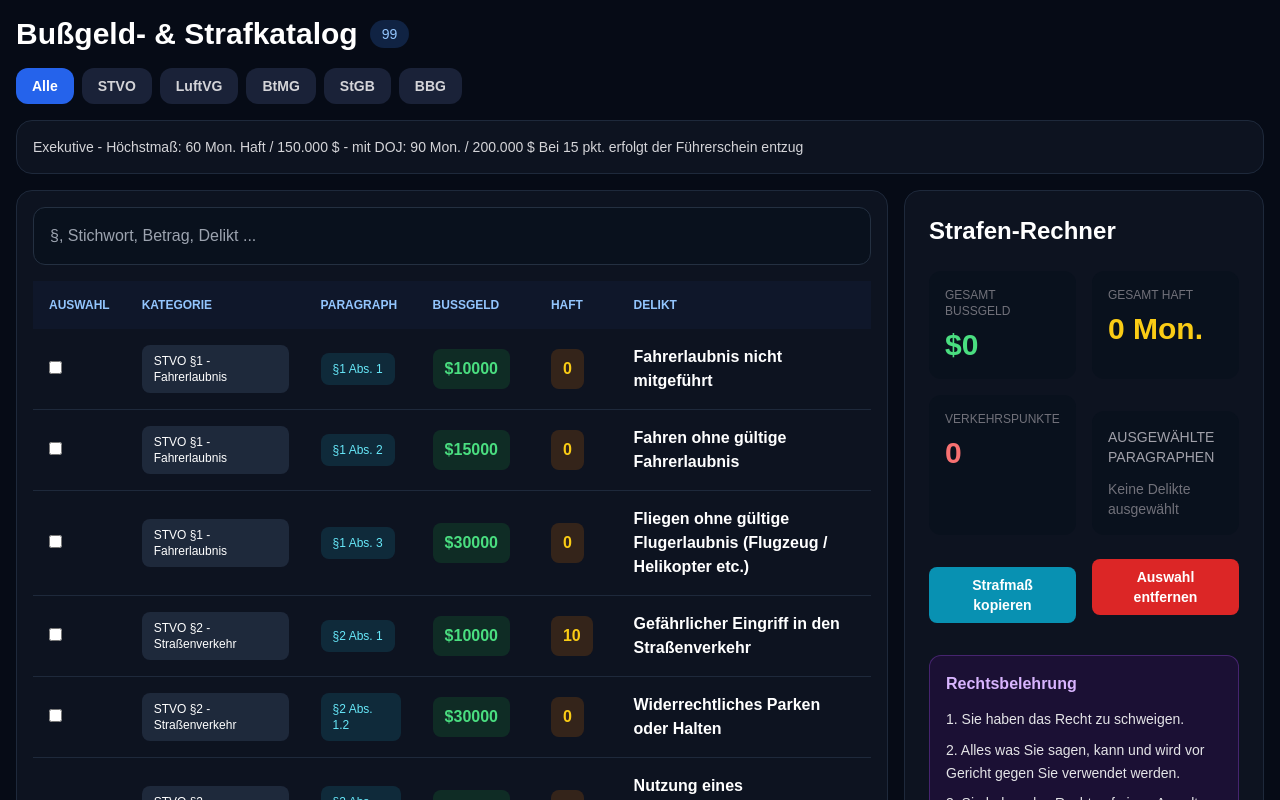
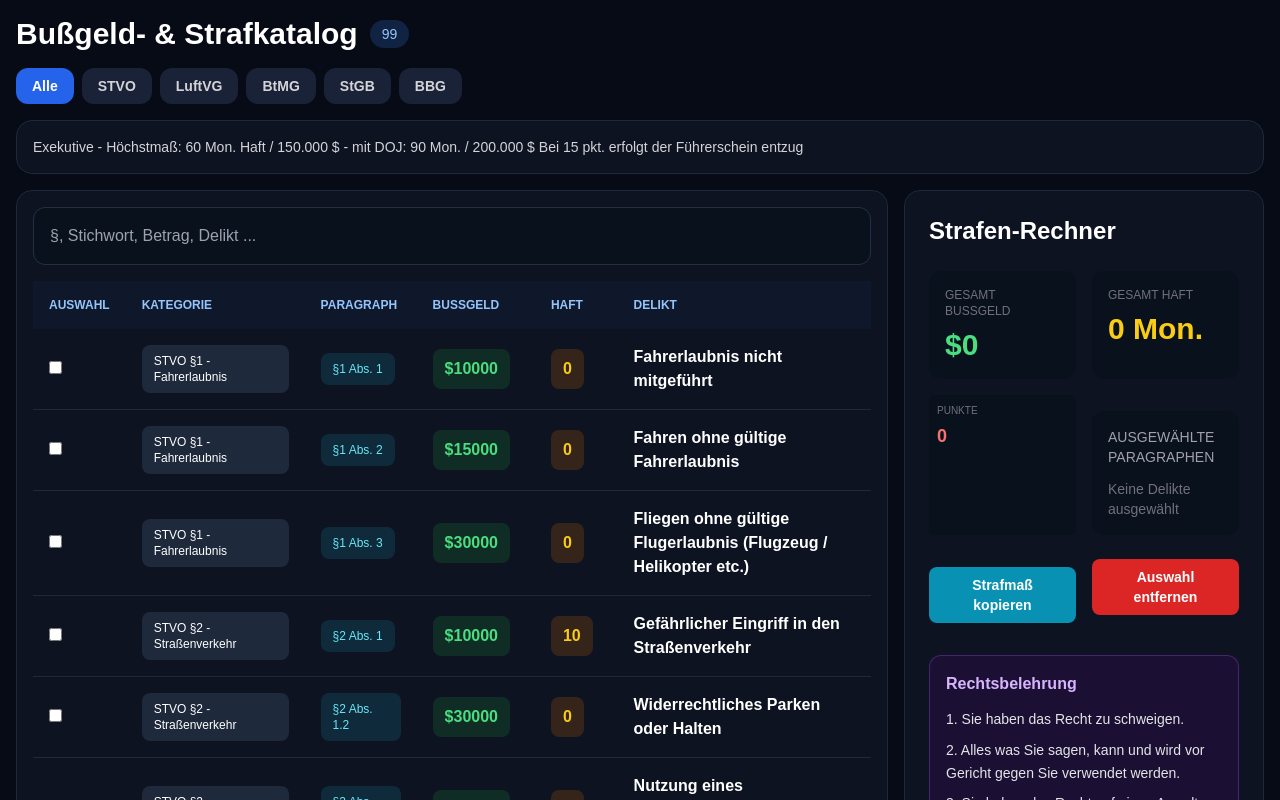
Before and after one commit to Drey2121/Bu-geldkatalog, a React (Vite) app in the folder bussgeld-app/: page / in a window 1280 px wide. Shown: the top 800 px of the page. Built offline with nearby package versions, Linux system fonts and the light colour scheme.

Commit message:
Punkte kompakter gemacht

```diff
--- a/bussgeld-app/src/App.jsx
+++ b/bussgeld-app/src/App.jsx
@@ -1302,13 +1302,13 @@ Bei 15 pkt. erfolgt der Führerschein entzug
                 {gesamtHaft} Mon.
               </div>
               </div>
-              <div className="bg-[#09111d] rounded-xl p-4">
+              <div className="bg-[#09111d] rounded-md p-2">
 
-  <div className="text-xs text-zinc-500 mb-2">
-    VERKEHRSPUNKTE
+  <div className="text-[10px] text-zinc-500 mb-1">
+    PUNKTE
   </div>
 
-  <div className="text-3xl font-black text-red-400">
+  <div className="text-lg font-black text-red-400">
     {gesamtPunkte}
   </div>
 
```
